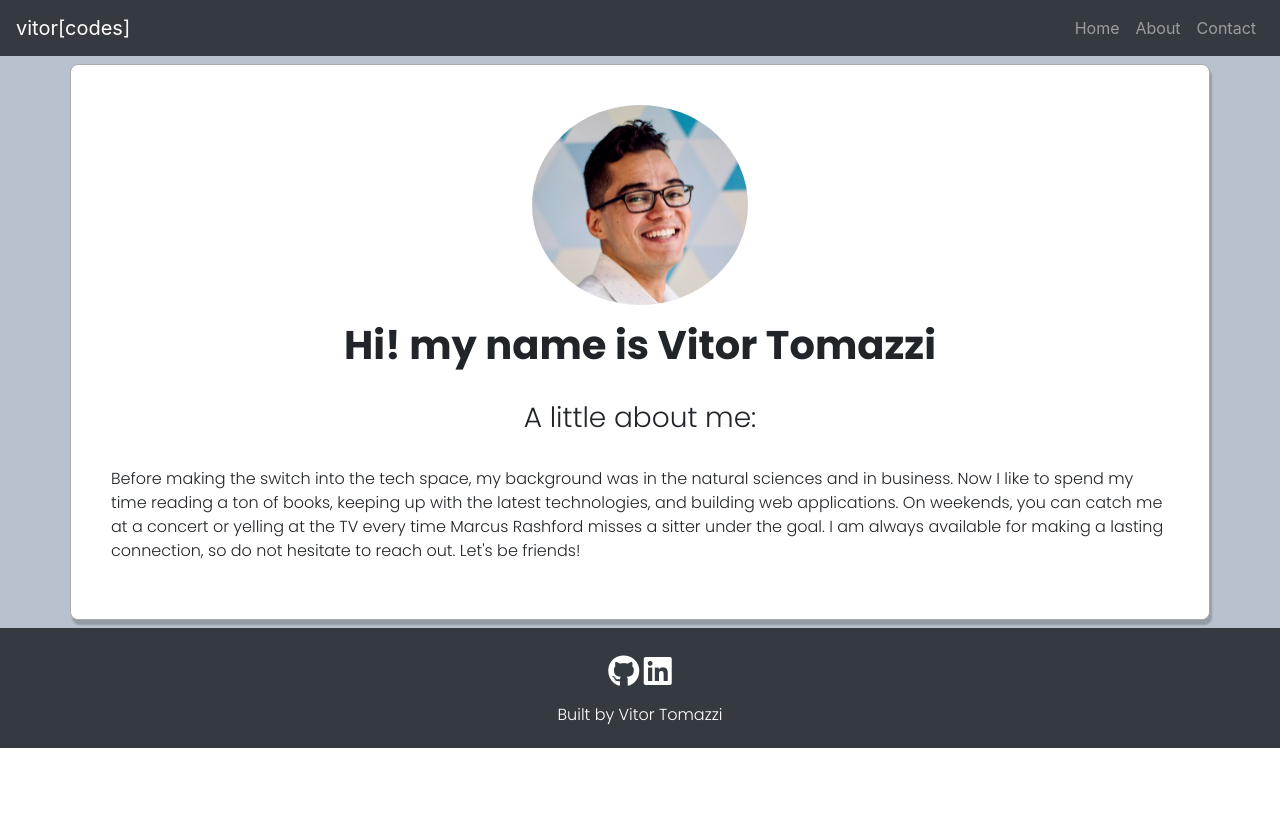
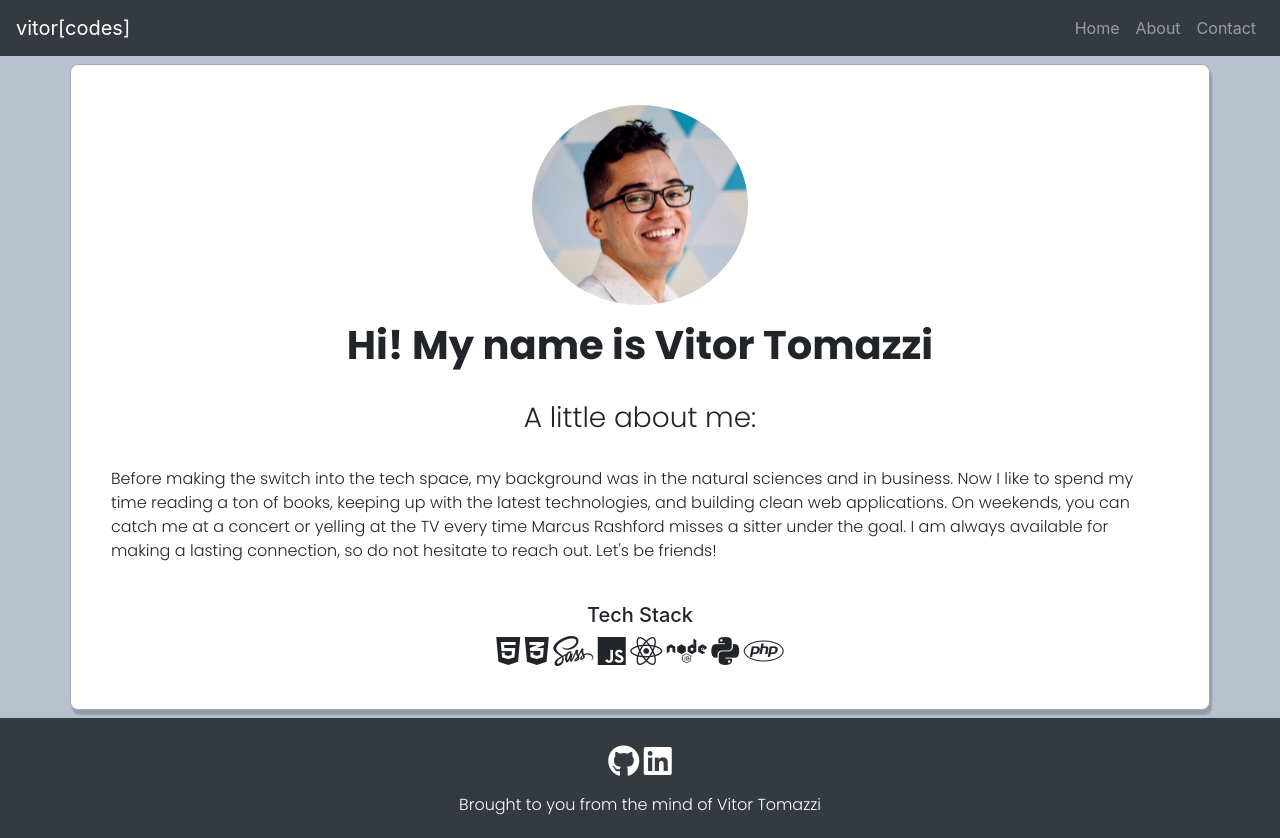
Before and after one commit to VitorTomazzi/port-proj, a React (Create React App) app: page /about in a window 1280 px wide. Before the commit the page ends 800 px from the top, so only its background shows below. Built offline with nearby package versions, Linux system fonts and the light colour scheme.

Commit message:
stack added

```diff
--- a/src/components/about.jsx
+++ b/src/components/about.jsx
@@ -21,17 +21,29 @@ export default class About extends Component {
 					alt="profile"
 					style={{ borderRadius: '50%', width: '216px', height: '200px', marginBottom: '1rem' }}
 				/>
-				<h1 className="bfont">Hi! my name is Vitor Tomazzi</h1>
+				<h1 className="bfont">Hi! My name is Vitor Tomazzi</h1>
 				<br />
 				<h3 className="lfont">A little about me:</h3>
 				<br />
 				<p className="lfont">
 					Before making the switch into the tech space, my background was in the natural sciences and in
 					business. Now I like to spend my time reading a ton of books, keeping up with the latest
-					technologies, and building web applications. On weekends, you can catch me at a concert or yelling
-					at the TV every time Marcus Rashford misses a sitter under the goal. I am always available for
-					making a lasting connection, so do not hesitate to reach out. Let's be friends! {' '}
+					technologies, and building clean web applications. On weekends, you can catch me at a concert or
+					yelling at the TV every time Marcus Rashford misses a sitter under the goal. I am always available
+					for making a lasting connection, so do not hesitate to reach out. Let's be friends! {' '}
 				</p>
+				<br />
+				<h5>Tech Stack</h5>
+				<div>
+					<i class="fab fa-html5" style={{ fontSize: '32px' }} /> {' '}
+					<i class="fab fa-css3-alt" style={{ fontSize: '32px' }} /> {' '}
+					<i class="fab fa-sass" style={{ fontSize: '32px' }} /> {' '}
+					<i class="fab fa-js" style={{ fontSize: '32px' }} /> {' '}
+					<i class="fab fa-react" style={{ fontSize: '32px' }} /> {' '}
+					<i class="fab fa-node" style={{ fontSize: '32px' }} /> {' '}
+					<i class="fab fa-python" style={{ fontSize: '32px' }} /> {' '}
+					<i class="fab fa-php" style={{ fontSize: '32px' }} /> {' '}
+				</div>
 			</Container>
 		);
 	}
--- a/src/components/footer.jsx
+++ b/src/components/footer.jsx
@@ -25,7 +25,7 @@ export default class Footer extends Component {
 				<h6
 					className="lfont"
 					style={{ display: 'flex', justifyContent: 'center', color: 'white', marginTop: '1rem' }}>
-					Built by Vitor Tomazzi
+					Brought to you from the mind of Vitor Tomazzi
 				</h6>
 			</footer>
 		);
--- a/src/pages/homepage.jsx
+++ b/src/pages/homepage.jsx
@@ -7,10 +7,7 @@ export default class HomePage extends Component {
 		const { title, subTitle } = this.props;
 
 		return (
-			<div
-				style={{
-					background: 'linear-gradient(0deg, rgba(114,100,116,1) 0%, rgba(236,236,252,1) 100%)'
-				}}>
+			<div>
 				<div>
 					<Hero title={title} subTitle={subTitle} />
 				</div>
@@ -20,5 +17,7 @@ export default class HomePage extends Component {
 	}
 }
 
+//B8C2CE
+//linear-gradient(0deg, rgba(114,100,116,1) 0%, rgba(236,236,252,1) 100%)
 //linear-gradient(0deg, rgba(2,0,36,1) 0%, rgba(236,236,252,1) 100%)'
 //linear-gradient(0deg, rgba(76,56,79,1) 0%, rgba(236,236,252,1) 100%)
```
